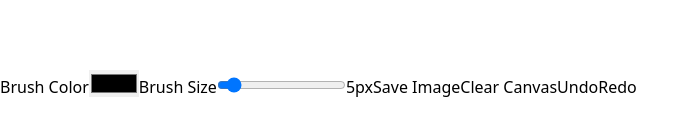
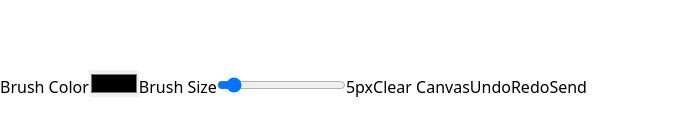
Before and after one commit to lilyMacInnis/draw_drop, a React (Vite) app in the folder frontend/: page /send/1 in a window 1280 px wide. Shown: the part 502-638 px from the top of the page, without its empty margins (0-698 px from the left). Built offline with nearby package versions, Linux system fonts and the light colour scheme.

Commit message:
update canvas component

```diff
--- a/frontend/src/components/Canvas.jsx
+++ b/frontend/src/components/Canvas.jsx
@@ -1,6 +1,13 @@
 import React, { useRef, useState, useEffect } from 'react';
+//import { sendDrawing } from '../../../backend/src/controllers/drawing.controllers';
+import { useNavigate } from 'react-router';
+import { useDrawStore } from '../store/useDrawStore';
+//import { useCanvasStore } from '../store/useCanvasStore';
 
 export default function Canvas(props) {
+  //const {brushColor, brushSize} = useCanvasStore();
+  const {sendDrawing, isSendingDrawing} = useDrawStore();
+  const navigate = useNavigate();
   const canvasRef = useRef(null);
   const [isDrawing, setIsDrawing] = useState(false);
   const [brushColor, setBrushColor] = useState('#000000');
@@ -27,6 +34,17 @@ export default function Canvas(props) {
     }
   }, [props.width, props.height]);
 
+//   const startDrawing = (e) => {
+//     const canvas = canvasRef.current;
+//     const ctx = canvas.getContext('2d');
+//     const imageData = ctx.getImageData(0, 0, canvas.width, canvas.height);
+//     setUndoStack((prev) => [...prev, imageData]);
+//     setRedoStack([]);
+
+//     const { offsetX, offsetY } = e.nativeEvent;
+//     setLastPos({ x: offsetX, y: offsetY });
+//     setIsDrawing(true);
+//   };
   const startDrawing = (e) => {
     const canvas = canvasRef.current;
     const ctx = canvas.getContext('2d');
@@ -37,6 +55,14 @@ export default function Canvas(props) {
     const { offsetX, offsetY } = e.nativeEvent;
     setLastPos({ x: offsetX, y: offsetY });
     setIsDrawing(true);
+
+    // Place a dot for single clicks
+    ctx.beginPath();
+    ctx.arc(offsetX, offsetY, brushSize / 2, 0, Math.PI * 2);
+    ctx.fillStyle = brushColor;
+    ctx.fill();
+    ctx.closePath();
+    saveToLocalStorage();
   };
 
   const draw = (e) => {
@@ -59,11 +85,11 @@ export default function Canvas(props) {
     saveToLocalStorage();
   };
 
-  const saveImage = () => {
-    const canvas = canvasRef.current;
-    const url = canvas.toDataURL('image/png');
-    setImageUrl(url);
-  };
+//   const saveImage = () => {
+//     const canvas = canvasRef.current;
+//     const url = canvas.toDataURL('image/png');
+//     setImageUrl(url);
+//   };
 
   const saveToLocalStorage = () => {
     const canvas = canvasRef.current;
@@ -111,8 +137,35 @@ export default function Canvas(props) {
     saveToLocalStorage();
   };
 
+  const handleSendDrawing = async (e) => {
+    e.preventDefault();
+
+    const canvas = canvasRef.current;
+    const url = canvas.toDataURL('image/png');
+    setImageUrl(url);
+
+    if(!imageUrl){
+        console.log("Failed to get image URL");
+        return;
+    }
+
+    try{
+      await sendDrawing({
+        image: imageUrl,
+        isAnon: props.isAnon
+      })
+    } catch (error){
+      console.log("Failed to send drawing: ", error);
+    }
+
+    clearCanvas();
+
+    navigate('/search');
+  };
+
   return (
     <div className="relative w-full h-screen overflow-hidden">
+      <form onSubmit={handleSendDrawing}>
         <canvas
             ref={canvasRef}
             className=""
@@ -146,12 +199,12 @@ export default function Canvas(props) {
             <span>{brushSize}px</span>
             </label>
 
-        <button
+            {/* <button
             onClick={saveImage}
             className="px-4 py-2 bg-blue-500 text-white rounded-lg shadow hover:bg-blue-600"
             >
             Save Image
-        </button>
+            </button> */}
 
             <button
             onClick={clearCanvas}
@@ -174,7 +227,25 @@ export default function Canvas(props) {
             Redo
             </button>
 
-        {imageUrl && (
+            <button
+            onClick={handleSendDrawing}
+            className="px-4 py-2 bg-gray-400 text-white rounded-lg shadow hover:bg-gray-500"
+            disabled={isSendingDrawing}
+            >
+            {
+                isSendingDrawing ? (
+                <>
+                    Sending...
+                </>
+                ) : (
+                <>
+                    Send
+                </>
+                )
+            }
+            </button>
+
+            {/* {imageUrl && (
             <a
                 href={imageUrl}
                 download="drawing.png"
@@ -182,8 +253,10 @@ export default function Canvas(props) {
             >
                 Download Image
             </a>
-        )}
+            )} */}
         </div>
+
+      </form>
     </div>
   );
 }
--- a/frontend/src/pages/SendPage.jsx
+++ b/frontend/src/pages/SendPage.jsx
@@ -74,7 +74,7 @@ const SendPage = () => {
         </button>
       </form>
 
-      <Canvas width={500} height={500} />
+      <Canvas width={500} height={500} isAnon={isAnon} />
     </div>
   )
 }
--- a/frontend/src/store/useCanvasStore.js
+++ b/frontend/src/store/useCanvasStore.js
@@ -3,7 +3,7 @@ import { persist } from "zustand/middleware";
 
 export const useCanvasStore = create(
     persist(
-        (set, get) => ({
+        (set) => ({
             brushColor: '#000000',
             brushSize: 5,
             imageUrl: '',
```
Also changed, not shown: frontend/src/components/ToolBar.jsx (added), 1 other file (tests, documents, lock files or other folders). Lines whose indentation alone changed are shown as unchanged.
